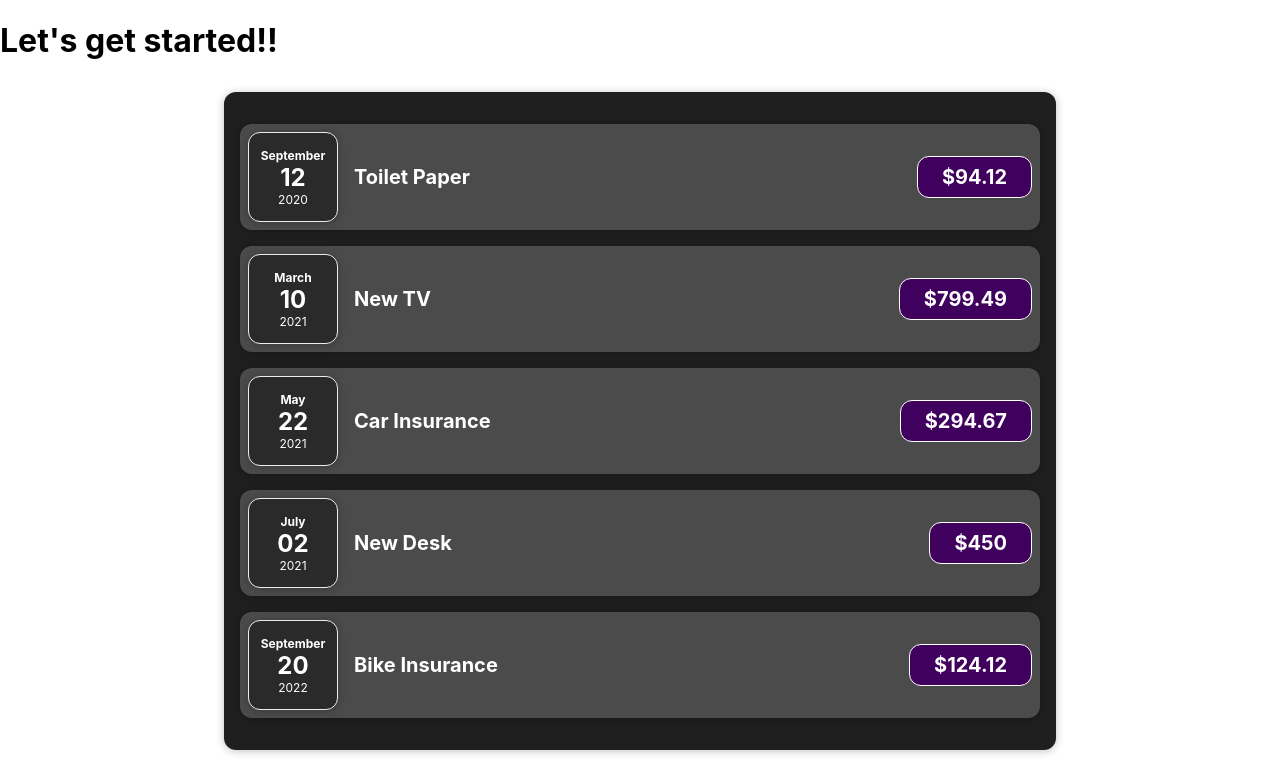
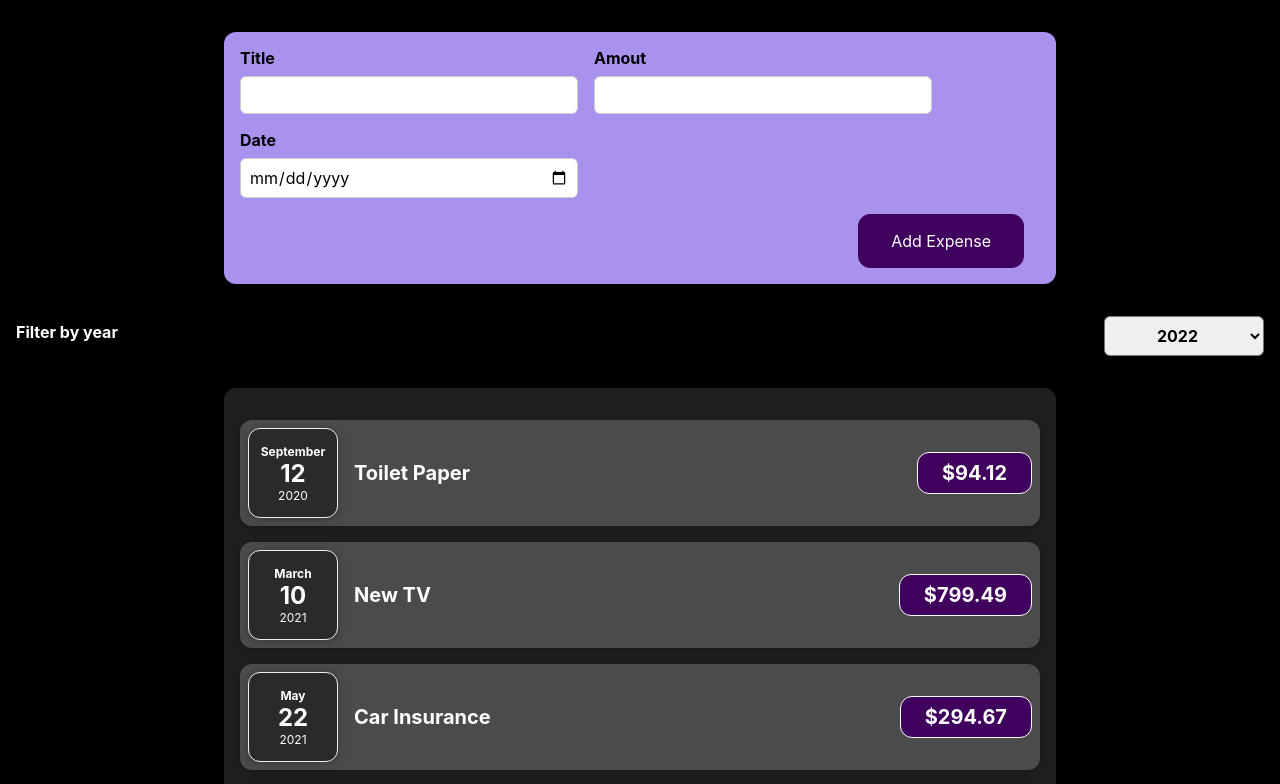
Before and after one commit to harika-kc/react-complete-guide, a React (Create React App) app: page / in a window 1280 px wide. Shown: the top 784 px of the page. Built offline with nearby package versions, Linux system fonts and the light colour scheme.

Commit message:
Feature: Adding user entered expense and expense filter feature

```diff
--- a/src/App.js
+++ b/src/App.js
@@ -1,19 +1,27 @@
+import { useState } from 'react';
 import './App.css';
 import Expenses from './components/Expenses/Expenses';
+import NewExpense from './components/NewExpense/NewExpense';
 
 function App() {
-  const expenses = [
-    { date: new Date(2020, 8, 12), title: 'Toilet Paper', amount: '94.12' },
-    { date: new Date(2021, 2, 10), title: 'New TV', amount: '799.49' },
-    { date: new Date(2021, 4, 22), title: 'Car Insurance', amount: '294.67' },
-    { date: new Date(2021, 6, 2), title: 'New Desk', amount: '450' },
-    { date: new Date(2022, 8, 20), title: 'Bike Insurance', amount: '124.12' }
-  ]
+  const [expenses, setExpenses] = useState([
+    { title: 'Toilet Paper', amount: '94.12', date: new Date(2020, 8, 12) },
+    { title: 'New TV', amount: '799.49', date: new Date(2021, 2, 10) },
+    { title: 'Car Insurance', amount: '294.67', date: new Date(2021, 4, 22) },
+    { title: 'New Desk', amount: '450', date: new Date(2021, 6, 2) },
+    { title: 'Bike Insurance', amount: '124.12', date: new Date(2022, 8, 20) }
+  ])
+
+  const updateUserEnteredData = (expenseData) => {
+    setExpenses([
+      ...expenses,
+      expenseData
+    ])
+  }
+
   return (
     <div>
-      <h1>
-        Let's get started!!
-      </h1>
+      <NewExpense userExpenseData = {updateUserEnteredData} />
       <Expenses expense={expenses} />
     </div>
   );
--- a/src/components/Expenses/Expenses.js
+++ b/src/components/Expenses/Expenses.js
@@ -1,16 +1,26 @@
-import React from 'react'
+import React, { useState } from 'react'
+import ExpensesFilter from '../ExpensesFilter/ExpensesFilter'
 import Card from '../UI/Card'
 import ExpenseItem from './ExpenseItem'
 import './Expenses.css'
 
-export default function Expenses(props) {
+const Expenses = (props) => {
+  const [selectedYear, setSelectedYear] = useState('');
+
+  const filteredExpenseYearHandler = (year) => {
+    setSelectedYear(year);
+    console.log('selected year from expense filter', year)
+  }
   return (
-    <Card className='expenses'>
-      <ExpenseItem title={props.expense[0].title} date={props.expense[0].date} amount={props.expense[0].amount} />
-      <ExpenseItem title={props.expense[1].title} date={props.expense[1].date} amount={props.expense[1].amount} />
-      <ExpenseItem title={props.expense[2].title} date={props.expense[2].date} amount={props.expense[2].amount} />
-      <ExpenseItem title={props.expense[3].title} date={props.expense[3].date} amount={props.expense[3].amount} />
-      <ExpenseItem title={props.expense[4].title} date={props.expense[4].date} amount={props.expense[4].amount} />
-    </Card>
+    <div>
+      <ExpensesFilter onFilteredExpenseYear = {filteredExpenseYearHandler} />
+      <Card className='expenses'>
+        {props.expense.map((item) => (
+          <ExpenseItem title={item.title} date={item.date} amount={item.amount} />
+        ))}
+      </Card>
+    </div>
   )
 }
+
+export default Expenses;
--- /dev/null
+++ b/src/components/ExpensesFilter/ExpensesFilter.css
@@ -0,0 +1,24 @@
+.expenses-filter {
+  color: white;
+  padding: 0 1rem;
+}
+
+.expenses-filter__control {
+  display: flex;
+  width: 100%;
+  align-items: center;
+  justify-content: space-between;
+  margin: 1rem 0;
+}
+
+.expenses-filter label {
+  font-weight: bold;
+  margin-bottom: 0.5rem;
+}
+
+.expenses-filter select {
+  font: inherit;
+  padding: 0.5rem 3rem;
+  font-weight: bold;
+  border-radius: 6px;
+}
--- /dev/null
+++ b/src/components/ExpensesFilter/ExpensesFilter.js
@@ -0,0 +1,26 @@
+import React from 'react';
+
+import './ExpensesFilter.css';
+
+const ExpensesFilter = (props) => {
+
+  const onSelectHandler = (event) => {
+    props.onFilteredExpenseYear(event.target.value);
+  }
+
+  return (
+    <div className='expenses-filter'>
+      <div className='expenses-filter__control'>
+        <label>Filter by year</label>
+        <select onChange={onSelectHandler}>
+          <option value='2022'>2022</option>
+          <option value='2021'>2021</option>
+          <option value='2020'>2020</option>
+          <option value='2019'>2019</option>
+        </select>
+      </div>
+    </div>
+  );
+};
+
+export default ExpensesFilter;
--- /dev/null
+++ b/src/components/NewExpense/ExpenseForm.css
@@ -0,0 +1,26 @@
+.new-expense__controls {
+  display: flex;
+  flex-wrap: wrap;
+  gap: 1rem;
+  margin-bottom: 1rem;
+  text-align: left;
+}
+
+.new-expense__control label {
+  font-weight: bold;
+  margin-bottom: 0.5rem;
+  display: block;
+}
+
+.new-expense__control input {
+  font: inherit;
+  padding: 0.5rem;
+  border-radius: 6px;
+  border: 1px solid #ccc;
+  width: 20rem;
+  max-width: 100%;
+}
+
+.new-expense__actions {
+  text-align: right;
+}
--- /dev/null
+++ b/src/components/NewExpense/ExpenseForm.js
@@ -0,0 +1,83 @@
+import { useState } from 'react';
+import './ExpenseForm.css';
+
+const ExpenseForm = (props) => {
+  const [userInput, setUserInput] = useState({
+    enteredTitle: '',
+    enteredAmount: '',
+    enteredDate:''
+  });
+
+  const titleChangeHandler = (event) => {
+    //this approach may fetch incorrect values for ...userInput
+    // setUserInput({
+    //   ...userInput,
+    //   enteredTitle: event.target.value
+    // })
+
+    //prevState approach, React guarantees that exact old values will be fetched and updated
+    setUserInput((prevState) => {
+      return {
+        ...prevState,
+        enteredTitle: event.target.value
+      }
+    })
+  }
+
+  const amountChangeHandler = (event) => {
+    setUserInput((prevState) => {
+      return {
+        ...prevState,
+        enteredAmount: event.target.value
+      }
+    })
+  }
+
+  const dateChangeHandler = (event) => {
+    setUserInput((prevState) => {
+      return {
+        ...prevState,
+        enteredDate: event.target.value
+      }
+    })
+  }
+
+  const onSubmitHandler = (event) => {
+    event.preventDefault();
+    const enteredExpenseData = {
+      title: userInput.enteredTitle,
+      amount: userInput.enteredAmount,
+      date: new Date(userInput.enteredDate)
+    }
+    props.getEnteredExpenseData(enteredExpenseData); //child-parent props passing approach
+    setUserInput({
+      enteredTitle: '',
+      enteredAmount: '',
+      enteredDate: ''
+    })
+  }
+
+  return (
+    <form onSubmit={onSubmitHandler}>
+      <div className="new-expense__controls">
+        <div className="new-expense__control">
+          <label>Title</label>
+          <input type='text' value={userInput.enteredTitle} onChange={titleChangeHandler} />
+        </div>
+        <div className="new-expense__control">
+          <label>Amout</label>
+          <input type='number' value={userInput.enteredAmount} min="0.01" step="0.01" onChange={amountChangeHandler} />
+        </div>
+        <div className="new-expense__control">
+          <label>Date</label>
+          <input type='date' value={userInput.enteredDate} min="2019-01-01" max="2022-12-31" onChange={dateChangeHandler} />
+        </div>
+      </div>
+      <div className="new-expense__actions">
+        <button type="submit">Add Expense</button>
+      </div>
+    </form>
+  );
+}
+
+export default ExpenseForm;
--- /dev/null
+++ b/src/components/NewExpense/NewExpense.css
@@ -0,0 +1,38 @@
+.new-expense {
+  background-color: #a892ee;
+  padding: 1rem;
+  margin: 2rem auto;
+  width: 50rem;
+  max-width: 95%;
+  border-radius: 12px;
+  text-align: center;
+  box-shadow: 0 1px 8px rgba(0, 0, 0, 0.25);
+}
+
+.new-expense button {
+  font: inherit;
+  cursor: pointer;
+  padding: 1rem 2rem;
+  border: 1px solid #40005d;
+  background-color: #40005d;
+  color: white;
+  border-radius: 12px;
+  margin-right: 1rem;
+}
+
+.new-expense button:hover,
+.new-expense button:active {
+  background-color: #510674;
+  border-color: #510674;
+}
+
+.new-expense button.alternative {
+  color: #220131;
+  border-color: transparent;
+  background-color: transparent;
+}
+
+.new-expense button.alternative:hover,
+.new-expense button.alternative:active {
+  background-color: #ddb3f8;
+}
--- /dev/null
+++ b/src/components/NewExpense/NewExpense.js
@@ -0,0 +1,21 @@
+import ExpenseForm from "./ExpenseForm";
+import './NewExpense.css'
+
+const NewExpense = (props) => {
+
+  const enteredExpenseDataHandler = (enteredData) => {
+    const enteredExpenseData = {
+      ...enteredData,
+      id: Math.random().toString()
+    }
+    props.userExpenseData(enteredExpenseData); //child-parent props passing approach
+  }
+
+  return (
+    <div className="new-expense">
+      <ExpenseForm getEnteredExpenseData = {enteredExpenseDataHandler} />
+    </div>
+   );
+}
+
+export default NewExpense;
--- a/src/index.css
+++ b/src/index.css
@@ -1,4 +1,5 @@
 body {
+  background-color: black;
   margin: 0;
   font-family: -apple-system, BlinkMacSystemFont, 'Segoe UI', 'Roboto', 'Oxygen',
     'Ubuntu', 'Cantarell', 'Fira Sans', 'Droid Sans', 'Helvetica Neue',
```
